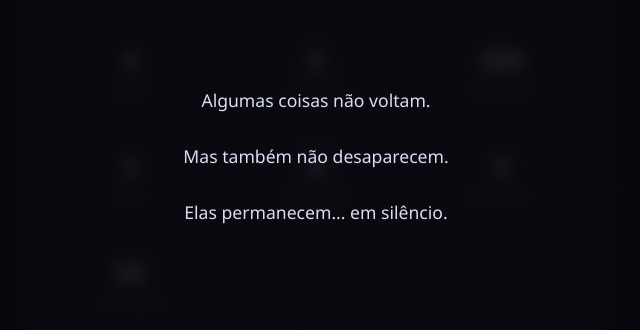
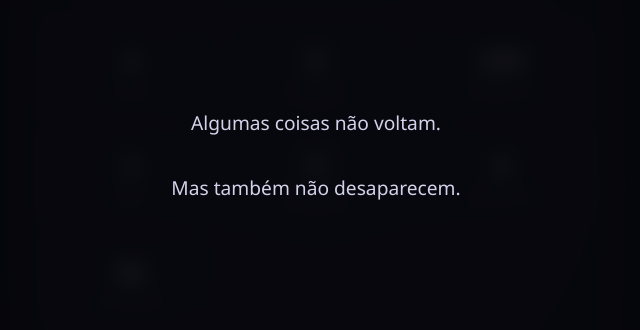
Before and after one commit to GenilsomAlan/off.she, a plain HTML site: page index.html in a window 1280 px wide. Shown: the part 244-574 px from the top of the page, without its empty margins (324-964 px from the left). Drawn offline with Linux system fonts and the light colour scheme.

Commit message:
Enhance overlay with chapters and style adjustments
Updated overlay styles and added dynamic chapter display functionality.

```diff
--- a/index.html
+++ b/index.html
@@ -112,8 +112,8 @@
       width: 100%;
       height: 100%;
 
-      background: rgba(5, 5, 10, 0.85);
-      backdrop-filter: blur(8px);
+      background: rgba(5, 5, 10, 0.9);
+      backdrop-filter: blur(10px);
 
       display: flex;
       align-items: center;
@@ -134,10 +134,19 @@
     .overlay-content {
       text-align: center;
       color: #dcdcf5;
-      font-size: 1.1rem;
-      line-height: 1.6;
-      max-width: 400px;
+      font-size: 1.2rem;
+      line-height: 1.7;
+      max-width: 420px;
       padding: 20px;
+
+      opacity: 0;
+      transform: translateY(10px);
+      transition: 0.8s ease;
+    }
+
+    .overlay-content.show {
+      opacity: 1;
+      transform: translateY(0);
     }
 
     @media (max-width: 500px) {
@@ -171,15 +180,9 @@
     </div>
   </div>
 
-  <!-- Overlay -->
+  <!-- Overlay com capítulos -->
   <div class="overlay" id="overlay">
-    <div class="overlay-content">
-      <p>
-        Algumas coisas não voltam.<br><br>
-        Mas também não desaparecem.<br><br>
-        Elas permanecem... em silêncio.
-      </p>
-    </div>
+    <div class="overlay-content" id="overlayText"></div>
   </div>
 
   <script>
@@ -235,13 +238,40 @@
     setInterval(updateCounter, 1000);
     updateCounter();
 
-    // OVERLAY
+    // CAPÍTULOS ROTATIVOS
+    const overlay = document.getElementById("overlay");
+    const overlayText = document.getElementById("overlayText");
+
+    const chapters = [
+      "Algumas coisas não voltam.\n\nMas também não desaparecem.",
+      "O tempo seguiu.\n\nMas certos momentos não foram feitos para serem esquecidos.",
+      "Palavras não ditas ainda existem.\n\nElas apenas ficaram em silêncio.",
+      "Hoje, tudo parece simples.\n\nMas naquela noite, você era outro.",
+      "Nem tudo precisa de um final.\n\nAlgumas histórias apenas mudam de forma.",
+      "O tempo não apagou.\n\nSó ensinou."
+    ];
+
+    let index = 0;
+
+    function showChapter() {
+      overlayText.classList.remove("show");
+
+      setTimeout(() => {
+        overlayText.innerHTML = chapters[index].replace(/\n/g, "<br>");
+        overlayText.classList.add("show");
+
+        index = (index + 1) % chapters.length;
+      }, 400);
+    }
+
     setTimeout(() => {
-      document.getElementById("overlay").classList.add("active");
+      overlay.classList.add("active");
+      showChapter();
+      setInterval(showChapter, 4000);
     }, 4000);
 
-    document.getElementById("overlay").addEventListener("click", () => {
-      document.getElementById("overlay").classList.remove("active");
+    overlay.addEventListener("click", () => {
+      overlay.classList.remove("active");
     });
 
     // FUNDO ANIMADO
```
